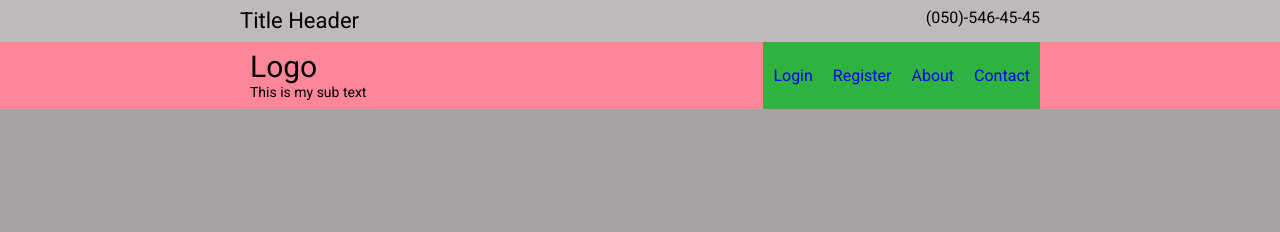
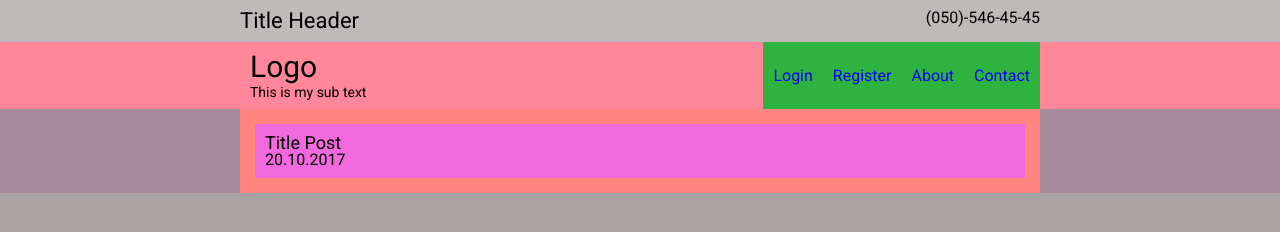
Before and after one commit to Setyara/braintest, a plain HTML site: page testgit/main.html in a window 1280 px wide. Drawn offline with Linux system fonts and the light colour scheme.

Commit message:
htmlPageTwo

```diff
--- a/testgit/main.css
+++ b/testgit/main.css
@@ -50,10 +50,18 @@ table {
 a {
     text-decoration: none;
 }
+html {
+    min-height: 100%;
+    height: 100%;
+}
 
 body {
     background-color: #a8a2a2;
     font-family: 'Roboto', sans-serif;
+    min-height: 100%;
+    height: 100%;
+
+
 }
 .headerTop {
     padding: 10px 15px;
@@ -109,3 +117,27 @@ body {
     background-color: #fff;
     color: black;
 }
+.container {
+    padding: 0 15px;
+    background-color: #a88a9e;
+}
+.container .wrap {
+    max-width: 800px;
+    margin: 0 auto;
+    background-color: #b9bab8;
+}
+.container .acticleSidebarRow {
+    padding: 15px;
+    background-color: #ff8580;
+}
+.container .article {
+    padding: 10px;
+    background-color: #f069dd;
+}
+.container .article .title {
+    font-size: 18px;
+}
+.container .acticleSidebarRow .sidebarNav {
+    padding: 10px;
+
+}
--- a/testgit/main.html
+++ b/testgit/main.html
@@ -40,5 +40,29 @@
             </nav>
         </div>
     </header>
+    <main class="container">
+        <div class="wrap">
+            <article class="acticleSidebarRow">
+                <article class="article">
+                    <div class="articleHead">
+                        <h2 class="title">
+                            Title Post
+                        </h2>
+                        <p class="date">
+                            20.10.2017
+                        </p>
+                    </div>
+                    <div class="articleBody">
+
+                    </div>
+                </article>
+            </article>
+            <aside class="sideBar">
+                <div class="sidebarNav">
+
+                </div>
+            </aside>
+        </div>
+    </main>
 </body>
 </html>
```
